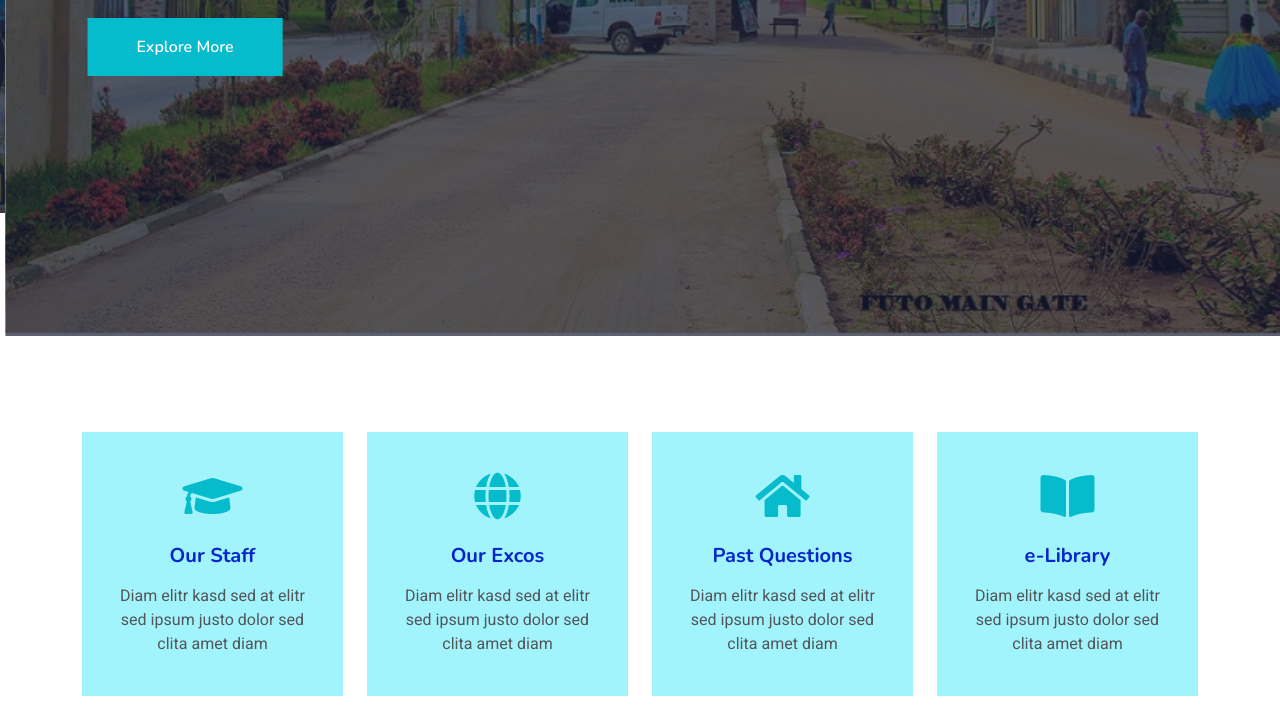
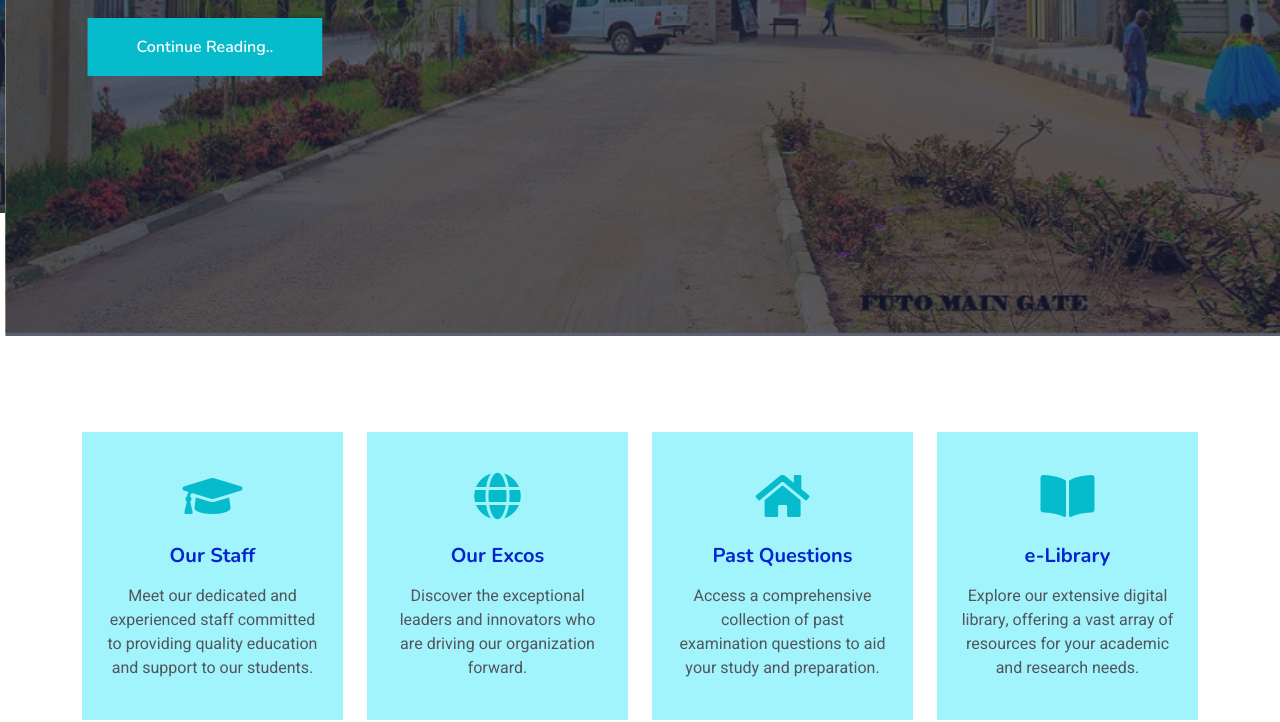
Before and after one commit to AlphaGL/bme, a plain HTML site: page home.html in a window 1280 px wide. Shown: the part 534-1256 px from the top of the page. Drawn offline with nearby package versions, Linux system fonts and the light colour scheme.

Commit message:
error fixed

```diff
--- a/home.html
+++ b/home.html
@@ -76,7 +76,7 @@
                                 <h5 class="text-primary text-uppercase mb-3 animated slideInDown">Department of</h5>
                                 <h1 class="display-3 text-white animated slideInDown">Biomedical Engineering</h1>
                                 <p class="fs-5 text-white mb-4 pb-2">Biomedical Engineering combines Biotechnology and Medical Technology to address health issues, involving the design and production of systems and devices for preventive, therapeutic, and rehabilitative care.</p>
-                                <a href="https://futo.edu.ng/department-of-biomedical-technology/" class="btn btn-primary py-md-3 px-md-5 me-3 animated slideInLeft">Explore More</a>
+                                <a href="https://futo.edu.ng/department-of-biomedical-technology/" class="btn btn-primary py-md-3 px-md-5 me-3 animated slideInLeft">Continue Reading..</a>
                             </div>
                         </div>
                     </div>
@@ -91,7 +91,7 @@
                                 <h5 class="text-primary text-uppercase mb-3 animated slideInDown">Department of</h5>
                                 <h1 class="display-3 text-white animated slideInDown">Biomedical Engineering</h1>
                                 <p class="fs-5 text-white mb-4 pb-2">Biomedical Engineering is the modern application which involves the design, analysis and synthesis of healthy human systems or its components.</p>
-                                <a href="https://futo.edu.ng/department-of-biomedical-technology/" class="btn btn-primary py-md-3 px-md-5 me-3 animated slideInLeft">Explore More</a>
+                                <a href="https://futo.edu.ng/department-of-biomedical-technology/" class="btn btn-primary py-md-3 px-md-5 me-3 animated slideInLeft">Continue Reading..</a>
                             </div>
                         </div>
                     </div>
@@ -110,7 +110,7 @@
                         <div class="p-4">
                             <i class="fa fa-3x fa-graduation-cap text-primary mb-4"></i>
                             <h5 class="mb-3"><a href="https://futo.edu.ng/department-of-biomedical-technology/">Our Staff</a></h5>
-                            <p>Diam elitr kasd sed at elitr sed ipsum justo dolor sed clita amet diam</p>
+                            <p>Meet our dedicated and experienced staff committed to providing quality education and support to our students.</p>
                         </div>
                     </div>
                 </div>
@@ -119,7 +119,7 @@
                         <div class="p-4">
                             <i class="fa fa-3x fa-globe text-primary mb-4"></i>
                             <h5 class="mb-3"><a href="excos.html">Our Excos</a></h5>
-                            <p>Diam elitr kasd sed at elitr sed ipsum justo dolor sed clita amet diam</p>
+                            <p>Discover the exceptional leaders and innovators who are driving our organization forward.</p>
                         </div>
                     </div>
                 </div>
@@ -128,7 +128,7 @@
                         <div class="p-4">
                             <i class="fa fa-3x fa-home text-primary mb-4"></i>
                             <h5 class="mb-3"><a href="courses.html">Past Questions</a></h5>
-                            <p>Diam elitr kasd sed at elitr sed ipsum justo dolor sed clita amet diam</p>
+                            <p>Access a comprehensive collection of past examination questions to aid your study and preparation.</p>
                         </div>
                     </div>
                 </div>
@@ -137,13 +137,14 @@
                         <div class="p-4">
                             <i class="fa fa-3x fa-book-open text-primary mb-4"></i>
                             <h5 class="mb-3"><a href="">e-Library</a></h5>
-                            <p>Diam elitr kasd sed at elitr sed ipsum justo dolor sed clita amet diam</p>
+                            <p>Explore our extensive digital library, offering a vast array of resources for your academic and research needs.</p>
                         </div>
                     </div>
                 </div>
             </div>
         </div>
     </div>
+
     <!-- Service End -->
 
 
```
Also changed, not shown: about.html (+4 -4 lines).
